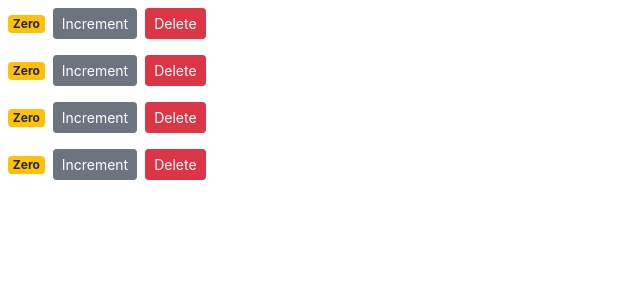
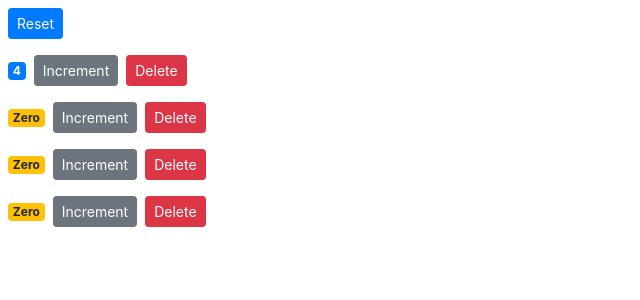
Before and after one commit to leqcar/react-sample, a React (Create React App) app: page / in a window 1280 px wide. Shown: the top 300 px of the page, without its empty margins (0-640 px from the left). Built offline with nearby package versions, Linux system fonts and the light colour scheme.

Commit message:
removing local state, single source of truth

```diff
--- a/src/components/counter.jsx
+++ b/src/components/counter.jsx
@@ -11,21 +11,16 @@ class Counter extends Component {
   } */
 
   //Note, arrow function is experimental and may break in future, else do above approach.
-  handleIncrement = () => {
-    this.setState({ value: this.state.value + 1 });
-  };
-
-  state = {
-    value: this.props.counter.value,
-    tags: ["tag1", "tag2", "tag3"]
-  };
+  // handleIncrement = () => {
+  //   this.setState({ value: this.state.value + 1 });
+  // };
 
   render() {
     return (
       <div>
         <span className={this.getBadgeClasses()}>{this.formaCount()}</span>
         <button
-          onClick={this.handleIncrement}
+          onClick={() => this.props.onIncrement(this.props.counter)}
           className="btn btn-secondary btn-sm"
         >
           Increment
@@ -42,7 +37,7 @@ class Counter extends Component {
 
   getBadgeClasses() {
     let classes = "badge m-2 badge-";
-    classes += this.state.value === 0 ? "warning" : "primary";
+    classes += this.props.counter.value === 0 ? "warning" : "primary";
     return classes;
   }
 
@@ -51,7 +46,7 @@ class Counter extends Component {
     //return this.state.count === 0 ? 'Zero' :  this.state.count;
 
     //destructing
-    const { value: count } = this.state;
+    const { value: count } = this.props.counter;
     return count === 0 ? "Zero" : count;
   }
 }
--- a/src/components/counters.jsx
+++ b/src/components/counters.jsx
@@ -4,11 +4,19 @@ import Counter from "./counter";
 class Counters extends Component {
   states = {
     counters: [
-      { id: 1, value: 0 },
+      { id: 1, value: 4 },
       { id: 2, value: 0 },
       { id: 3, value: 0 },
       { id: 4, value: 0 }
     ]
+  };
+
+  handleIncrement = counter => {
+    const counters = [...this.states.counters];
+    const index = this.states.counters.indexOf(counter);
+    counters[index] = { ...counter };
+    counters[index].value++;
+    this.setState({ counters: (this.states.counters = counters) });
   };
 
   handleDelete = counterId => {
@@ -16,12 +24,27 @@ class Counters extends Component {
     this.setState({ counters: (this.states.counters = counters) });
   };
 
+  handleReset = () => {
+    const counters = this.states.counters.map(c => {
+      c.value = 0;
+      return c;
+    });
+    this.setState({ counters: (this.states.counters = counters) });
+  };
+
   render() {
     return (
       <div>
+        <button
+          onClick={this.handleReset}
+          className="btn btn-primary btn-sm m-2"
+        >
+          Reset
+        </button>
         {this.states.counters.map(counter => (
           <Counter
             key={counter.id}
+            onIncrement={this.handleIncrement}
             onDelete={this.handleDelete}
             counter={counter}
           />
```
